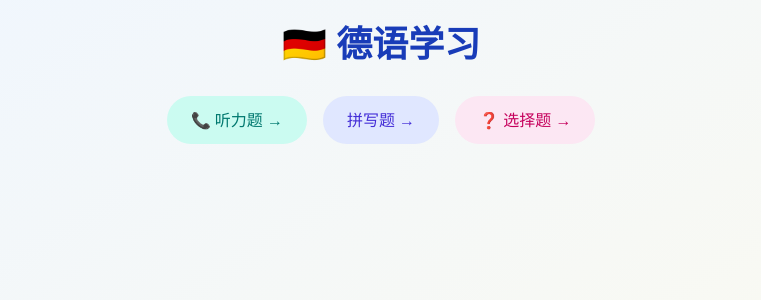
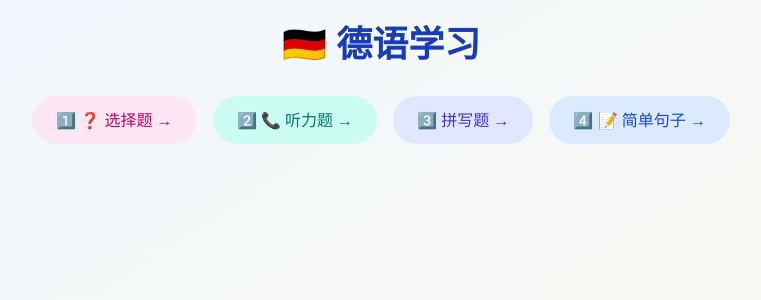
Before and after one commit to baihongjian/BENZ, a Next.js app: page /02-edu/001-language in a window 1280 px wide. Shown: the top 300 px of the page, without its empty margins (259-1020 px from the left). Built offline with nearby package versions, Linux system fonts and the light colour scheme.

Commit message:
现在显示：   - 1️⃣ ❓ 选择题 →   - 2️⃣ 📞 听力题 →   - 3️⃣ 拼写题 →   - 4️⃣ 📝 简单句子 →

```diff
--- a/app/02-edu/001-language/page.tsx
+++ b/app/02-edu/001-language/page.tsx
@@ -11,22 +11,28 @@ export default function GermanLearning() {
         </header>
         <div className="flex justify-center gap-4 mb-8 flex-wrap">
           <Link
+            href="/02-edu/001-language/select_question"
+            className="px-6 py-3 bg-pink-100 text-pink-700 rounded-full hover:bg-pink-200 transition font-medium"
+          >
+            1️⃣ ❓ 选择题 →
+          </Link>
+          <Link
             href="/02-edu/001-language/listenning"
             className="px-6 py-3 bg-teal-100 text-teal-700 rounded-full hover:bg-teal-200 transition font-medium"
           >
-            📞 听力题 →
+            2️⃣ 📞 听力题 →
           </Link>
           <Link
             href="/02-edu/001-language/spelling-test"
             className="px-6 py-3 bg-indigo-100 text-indigo-700 rounded-full hover:bg-indigo-200 transition font-medium"
           >
-            拼写题 →
+            3️⃣ 拼写题 →
           </Link>
           <Link
-            href="/02-edu/001-language/select_question"
-            className="px-6 py-3 bg-pink-100 text-pink-700 rounded-full hover:bg-pink-200 transition font-medium"
+            href="/02-edu/001-language/SentencePractice"
+            className="px-6 py-3 bg-blue-100 text-blue-700 rounded-full hover:bg-blue-200 transition font-medium"
           >
-            ❓ 选择题 →
+            4️⃣ 📝 简单句子 →
           </Link>
         </div>
       </div>
```
